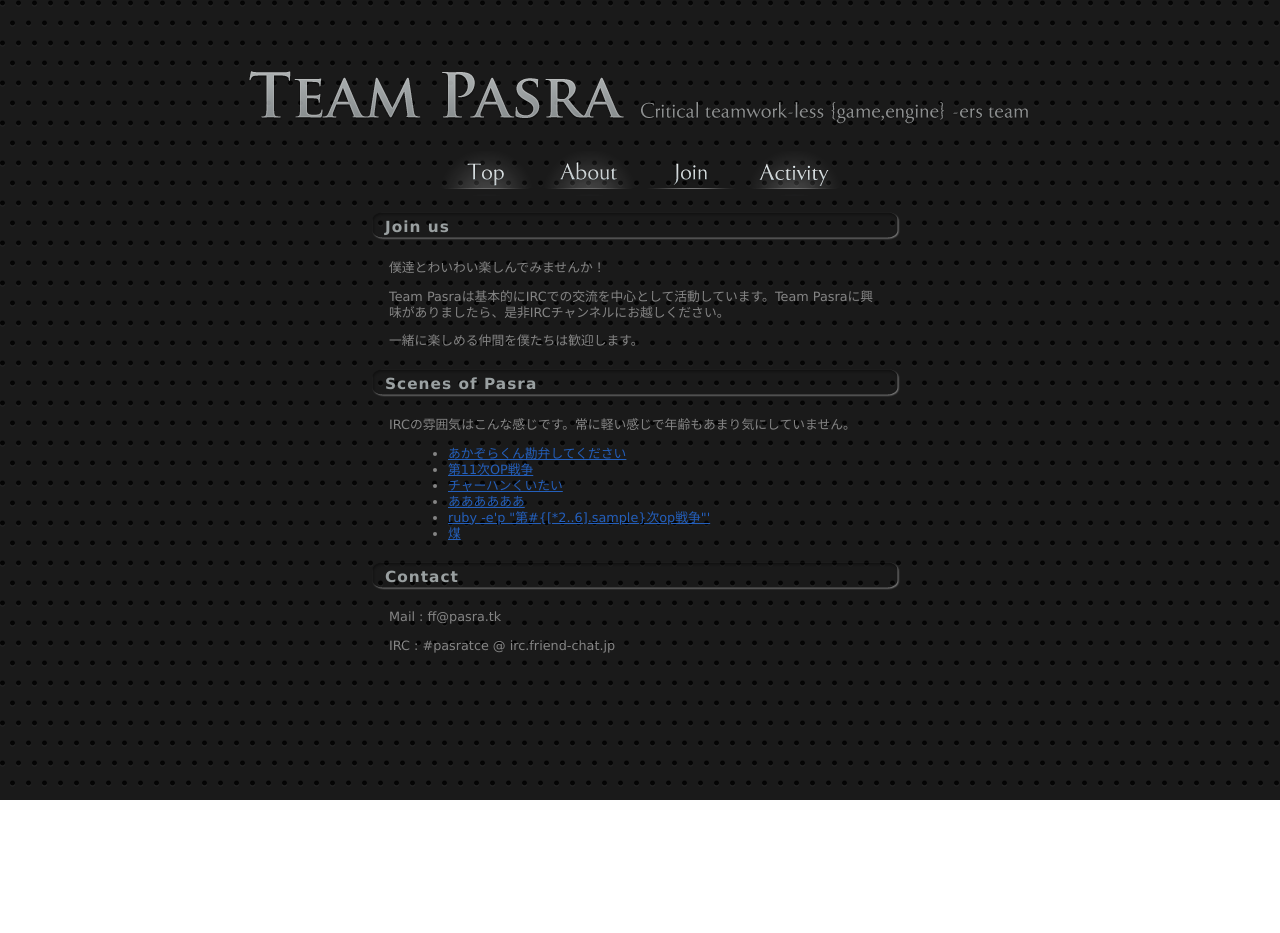
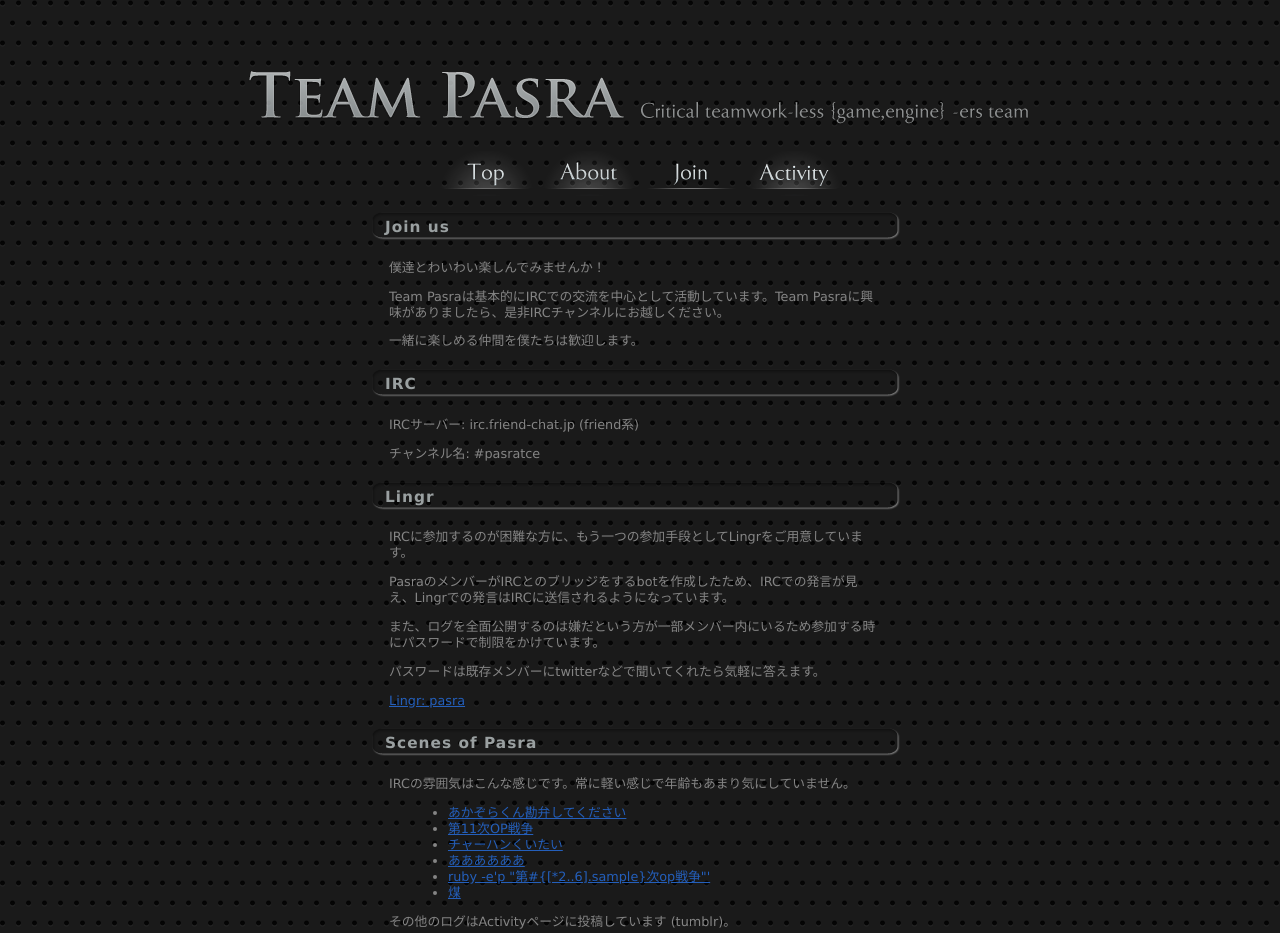
Before and after one commit to pasra/pasra.tk, a plain HTML site: page join.html in a window 1280 px wide. Shown: the top 933 px of the page. Before the commit the page ends 800 px from the top, so only its background shows below. Drawn offline with Linux system fonts and the light colour scheme.

Commit message:
Lingr/IRC

```diff
--- a/join.html
+++ b/join.html
@@ -49,6 +49,15 @@
       <p>僕達とわいわい楽しんでみませんか！</p>
       <p>Team Pasraは基本的にIRCでの交流を中心として活動しています。Team Pasraに興味がありましたら、是非IRCチャンネルにお越しください。</p>
       <p>一緒に楽しめる仲間を僕たちは歓迎します。</p>
+      <h2>IRC</h2>
+      <p>IRCサーバー: irc.friend-chat.jp (friend系)</p>
+      <p>チャンネル名: #pasratce</p>
+      <h2>Lingr</h2>
+      <p>IRCに参加するのが困難な方に、もう一つの参加手段としてLingrをご用意しています。</p>
+      <p>PasraのメンバーがIRCとのブリッジをするbotを作成したため、IRCでの発言が見え、Lingrでの発言はIRCに送信されるようになっています。</p>
+      <p>また、ログを全面公開するのは嫌だという方が一部メンバー内にいるため参加する時にパスワードで制限をかけています。</p>
+      <p>パスワードは既存メンバーにtwitterなどで聞いてくれたら気軽に答えます。</p>
+      <p><a href="http://lingr.com/room/pasra">Lingr: pasra</a></p>
       <h2>Scenes of Pasra</h2>
       <p>IRCの雰囲気はこんな感じです。常に軽い感じで年齢もあまり気にしていません。</p>
       <ul>
@@ -59,6 +68,7 @@
         <li><a href="http://scrap.codnote.net/post/1469308977/sixth-op-war" title="ruby -e'p "第#{[*2..6].sample}次op戦争="第#{[*2..6].sample}次op戦争""'" target="_blank">ruby -e'p &quot;第#{[*2..6].sample}次op戦争&quot;'</a></li>
         <li><a href="http://scrap.codnote.net/post/1469282732" title="煤" target="_blank">煤</a></li>
       </ul>
+      <p>その他のログはActivityページに投稿しています (tumblr)。</p>
       <h2>Contact</h2>
       <p>Mail : ff@pasra.tk</p>
       <p>IRC : #pasratce @ irc.friend-chat.jp</p>
```
